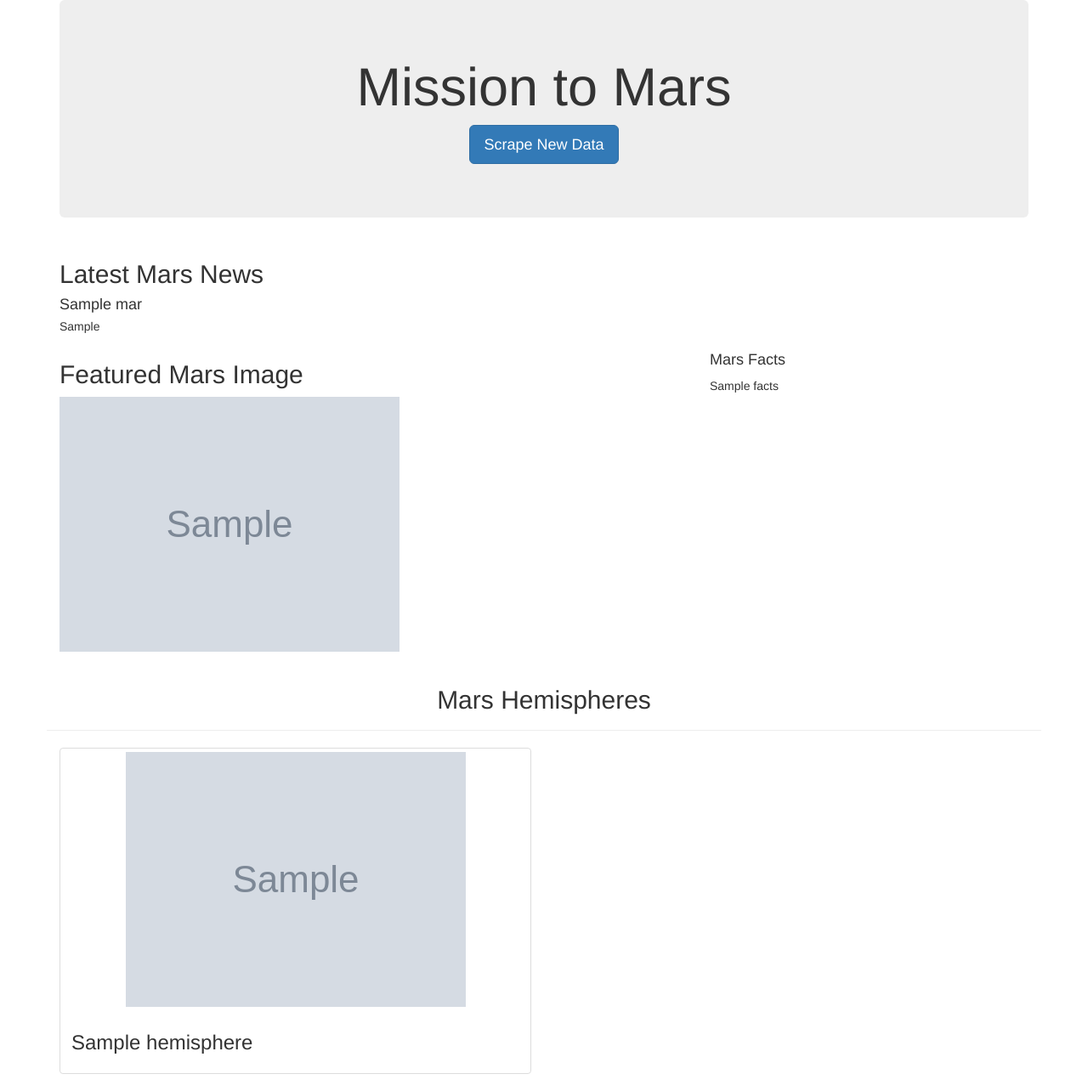
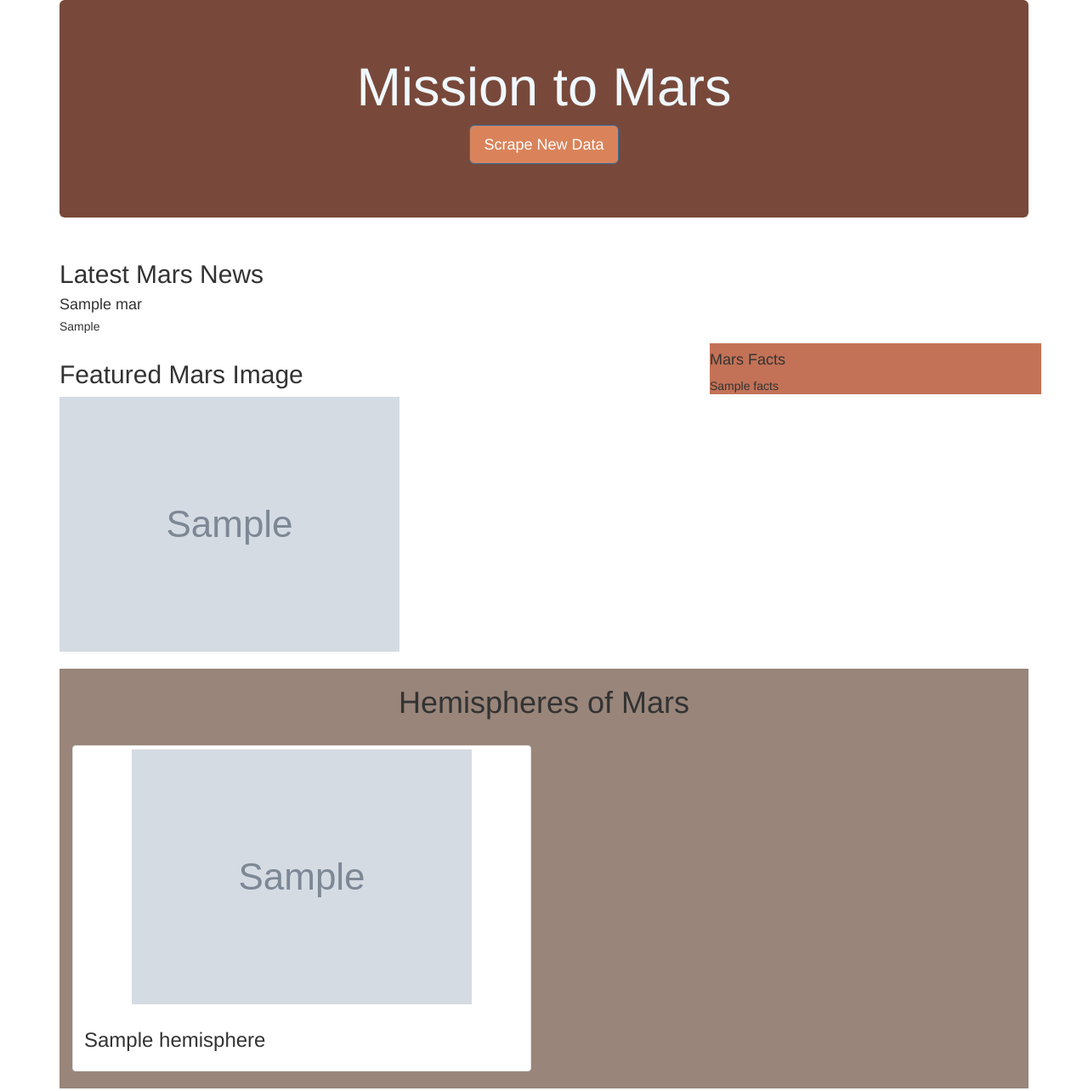
Before and after one commit to tn64/Mission-to-Mars, a Flask app: page / in a window 1280 px wide. Shown: the whole page at 85% size. Run offline with Flask 2, Linux system fonts and the light colour scheme; grey boxes marked "Sample" are stand-in pictures; a database or web service that is not in the repository returns one stand-in record (values such as "Sample title"); some libraries are stand-ins or nearby versions.

Commit message:
Bug fix on index.html and update styling

```diff
--- a/Mission_to_Mars-Challenge.py
+++ b/Class/Mission_to_Mars-Challenge.py
@@ -75,16 +75,16 @@ hemisphere_image_urls = []
 
 # 3. Write code to retrieve the image urls and titles for each hemisphere.
 for i in range (4):
-    #Create an empty dictionary
     hemispheres = {}
-    browser.find_by_css('a.product-item h3')[i].click()
+    browser.find_by_tag('h3')[i].click()
     element = browser.links.find_by_text('Sample').first
     img_url = element['href']
-    title = browser.find_by_css("h2.title").text
+    title = browser.find_by_tag('h2').text
     hemispheres["img_url"] = img_url
     hemispheres["title"] = title
     hemisphere_image_urls.append(hemispheres)
     browser.back()
+return hemisphere_image_urls
 
 # 4. Print the list that holds the dictionary of each image url and title.
 hemisphere_image_urls
--- a/app.py
+++ b/app.py
@@ -26,4 +26,4 @@ def scrape():
 
 #Tell flask to run
 if __name__ == "__main__":
-   app.run()
+   app.run(debug=True)
--- a/templates/index.html
+++ b/templates/index.html
@@ -5,10 +5,17 @@
     <meta name="viewport" content="width=device-width, initial-scale=1.0" />
     <meta http-equiv="X-UA-Compatible" content="ie=edge" />
     <title>Mission to Mars</title>
-    <link
-      rel="stylesheet"
-      href="https://maxcdn.bootstrapcdn.com/bootstrap/3.3.7/css/bootstrap.min.css"
-    />
+    <link rel="stylesheet" href="https://maxcdn.bootstrapcdn.com/bootstrap/3.3.7/css/bootstrap.min.css">
+    <style>
+      .jumbotron {
+        background-color: #78493a;
+        color: aliceblue;
+      }
+      .btn {
+        background-color: #da835a;
+        font-size: 30;
+      }
+    </style>
   </head>
   <body>
     <div class="container">
@@ -47,23 +54,22 @@
 
         <div class="col-md-4">
           <!-- Mars Facts -->
-          <div class="row" id="mars-facts">
+          <div class="row" style="background-color: #c37257;" style="font-family: 'Gill Sans', 'Gill Sans MT', Calibri, 'Trebuchet MS', sans-serif;" id="mars-facts">
             <h4>Mars Facts</h4>
             {{ mars.facts | safe }}
           </div>
         </div>
       </div>
-
+      <br>
       <!-- Section for Mars Hemispheres -->
-      <div class="row" id="mars-hemispheres">
-              <div class="page-header">
-                <h2 class="text-center">Mars Hemispheres</h2>
-              </div>
-
+      <div class="container-fluid" style="background-color: #99857A;">
+        <div class="row">
+          <h1 class="text-center">Hemispheres of Mars</h1>
+          <br>
           {% for hemisphere in mars.hemispheres %}
           <div class="col-md-6">
-                <div class="thumbnail">
-                  <img src="{{hemisphere.img_url | default('static/images/error.png', true)}}" alt="...">
+            <div class="thumbnail" class="img-fluid">
+              <img src="{{hemisphere.img_url | default('static/images/error.png', true)}}" class="img-fluid" alt="...">
               <div class="caption">
                 <h3>{{hemisphere.title}}</h3>
               </div>
@@ -72,5 +78,6 @@
           {% endfor %}
         </div>
         </div>
+    </div>
   </body>
 </html>
--- /dev/null
+++ b/templates/style.css
@@ -0,0 +1,4 @@
+.btn {
+    font-size: 20px;
+    background-color:#57619a ;
+}
```
Also changed, not shown: scraping.py (+7 -7 lines), 15 other files. Lines whose indentation alone changed are shown as unchanged.
